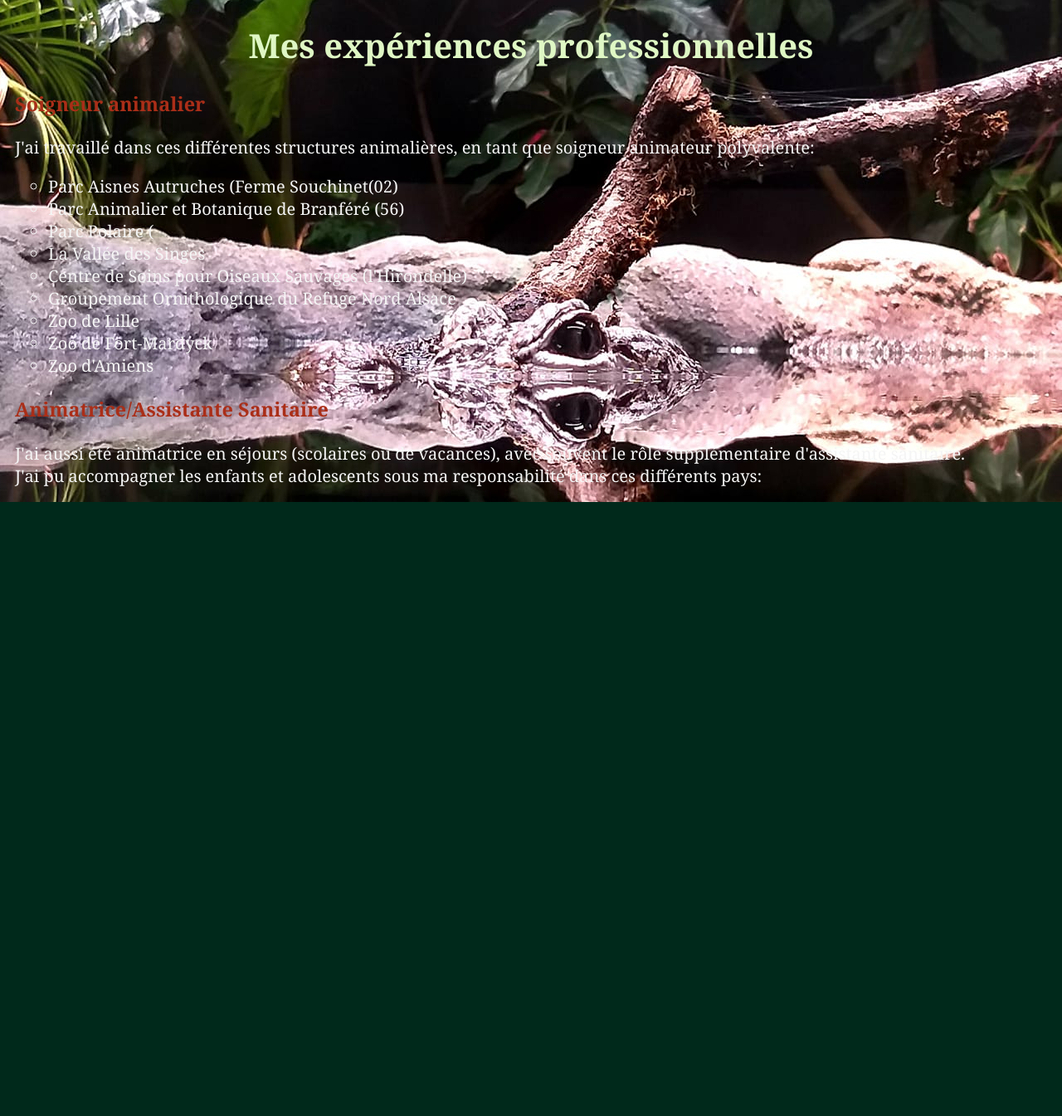
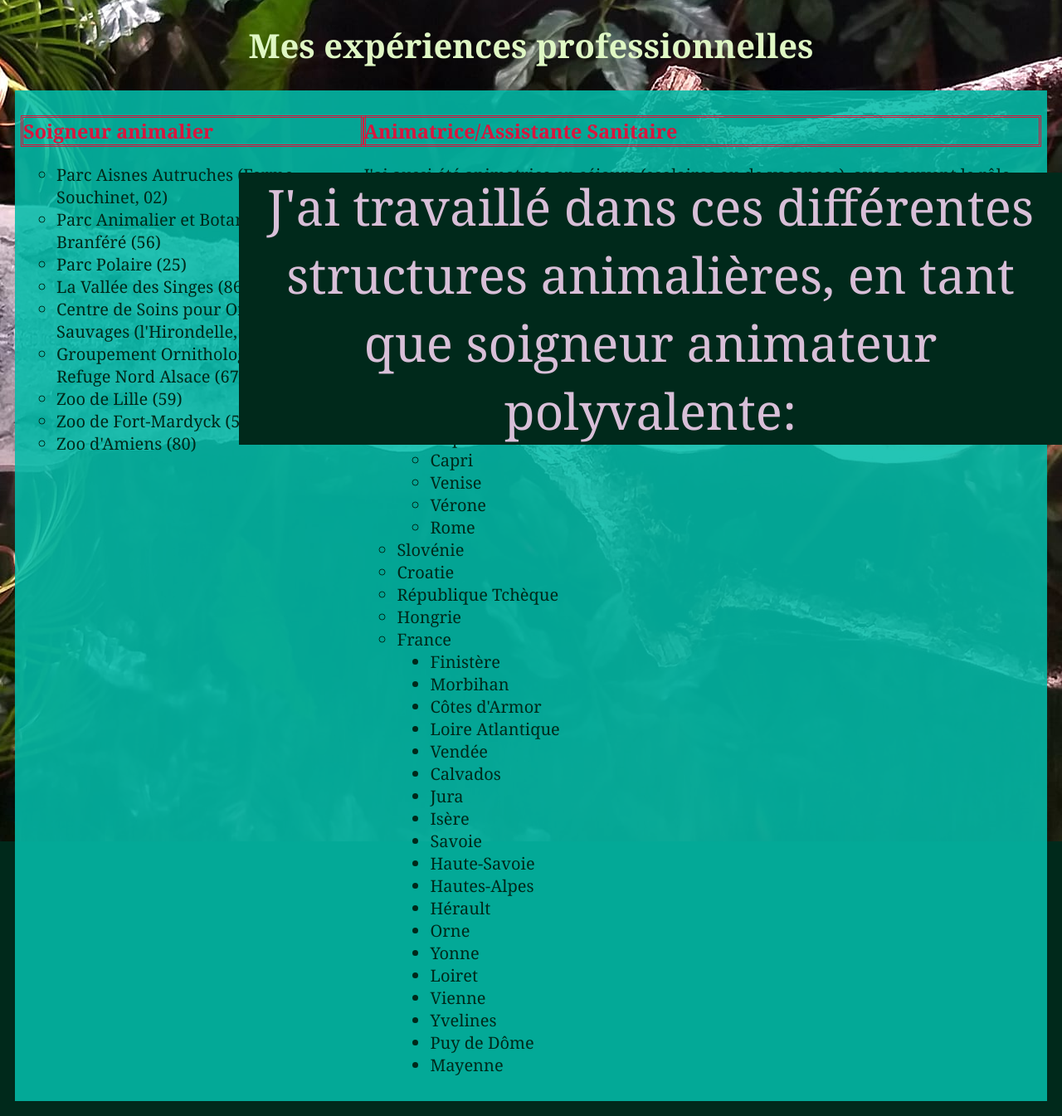
Before and after one commit to MarieCartier/Depot_Local, a PHP site: the page made by CV en ligne/expérience.html in a window 1280 px wide. Shown: the part 204-1549 px from the top of the page at 83% size. Before the commit the page ends 809 px from the top, so only its background shows below. Run offline with PHP 8.4, Linux system fonts and the light colour scheme.

Commit message:
Dossier CV MAJ

```diff
--- a/CV en ligne/CSS/style.css
+++ b/CV en ligne/CSS/style.css
@@ -88,17 +88,27 @@ p
 section
 {
     font-size: 2rem;
-    color: whitesmoke;
+    background-color: rgba(4, 189, 170, 0.87);
+    width: auto;
+    color: rgb(0, 41, 27);
 }
 
-section:hover
+section
 {
-    background-color: rgba(4, 189, 170, 0.685);
+    background-color: rgba(4, 189, 170, 0.87);
     width: auto;
     color: rgb(0, 41, 27);
 }
 
 h3
 {
-    color: rgb(170, 46, 24);
+    color:crimson;
+    outline: double ;
 }
+
+section
+{
+    display: flex;
+    justify-content: space-between;
+    padding: 1rem;
+}
--- a/CV en ligne/expérience.html
+++ b/CV en ligne/expérience.html
@@ -33,24 +33,74 @@ background-position-x: center;
     <section>
         <article>
             <h3>Soigneur animalier</h3>
-            J'ai travaillé dans ces différentes structures animalières, en tant que soigneur animateur polyvalente:
+            <p>J'ai travaillé dans ces différentes structures animalières, en tant que soigneur animateur polyvalente:
             <ul type="circle">
-                <li>Parc Aisnes Autruches (Ferme Souchinet(02)</li>
+                <li>Parc Aisnes Autruches (Ferme Souchinet, 02)</li>
                 <li>Parc Animalier et Botanique de Branféré (56)</li>
-                <li>Parc Polaire (</li>
-                <li>La Vallée des Singes</li>
-                <li>Centre de Soins pour Oiseaux Sauvages (l'Hirondelle)</li>
-                <li>Groupement Ornithologique du Refuge Nord Alsace</li>
-                <li>Zoo de Lille</li>
-                <li>Zoo de Fort-Mardyck</li>
-                <li>Zoo d'Amiens</li>
+                <li>Parc Polaire (25)</li>
+                <li>La Vallée des Singes (86)</li>
+                <li>Centre de Soins pour Oiseaux Sauvages (l'Hirondelle, 69)</li>
+                <li>Groupement Ornithologique du Refuge Nord Alsace (67)</li>
+                <li>Zoo de Lille (59)</li>
+                <li>Zoo de Fort-Mardyck (59)</li>
+                <li>Zoo d'Amiens (80)</li>
+            </ul></p>
+            <p>
 
-            </ul>
+            </p>
         </article>
         <aside>
             <h3>Animatrice/Assistante Sanitaire</h3>
             <article> J'ai aussi été animatrice en séjours (scolaires ou de vacances), avec souvent le rôle supplémentaire d'assistante sanitaire.
             <br> J'ai pu accompagner les enfants et adolescents sous ma responsabilité dans ces différents pays:
+            <ul type="circle">
+                <li>Canada</li>
+                <ul type="disc">
+                    <li>Montréal</li>
+                    <li>Québec</li>
+                </ul>
+                <li>Portugal</li>
+                <ul type="disc">
+                    <li>Lisbonne</li>
+                    <li>Porto</li>
+                </ul>
+                <li>Italie</li>
+                <ul type="circle">
+                    <li>Naples</li>
+                    <li>Capri</li>
+                    <li>Venise</li>
+                    <li>Vérone</li>
+                    <li>Rome</li>
+                </ul>
+                <li>Slovénie</li>
+                <li>Croatie</li>
+                <li>République Tchèque</li>
+                <li>Hongrie</li>
+                <li>France
+                    <ul type="disc">
+                        <li>Finistère</li>
+                        <li>Morbihan</li>
+                        <li>Côtes d'Armor</li>
+                        <li>Loire Atlantique</li>
+                        <li>Vendée</li>
+                        <li>Calvados</li>
+                        <li>Jura</li>
+                        <li>Isère</li>
+                        <li>Savoie</li>
+                        <li>Haute-Savoie</li>
+                        <li>Hautes-Alpes</li>
+                        <li>Hérault</li>
+                        <li>Orne</li>
+                        <li>Yonne</li>
+                        <li>Loiret</li>
+                        <li>Vienne</li>
+                        <li>Yvelines</li>
+                        <li>Puy de Dôme</li>
+                        <li>Mayenne</li>
+
+                    </ul>
+                </li>
+            </ul>
             </article>
         </aside>
     </section>
```
